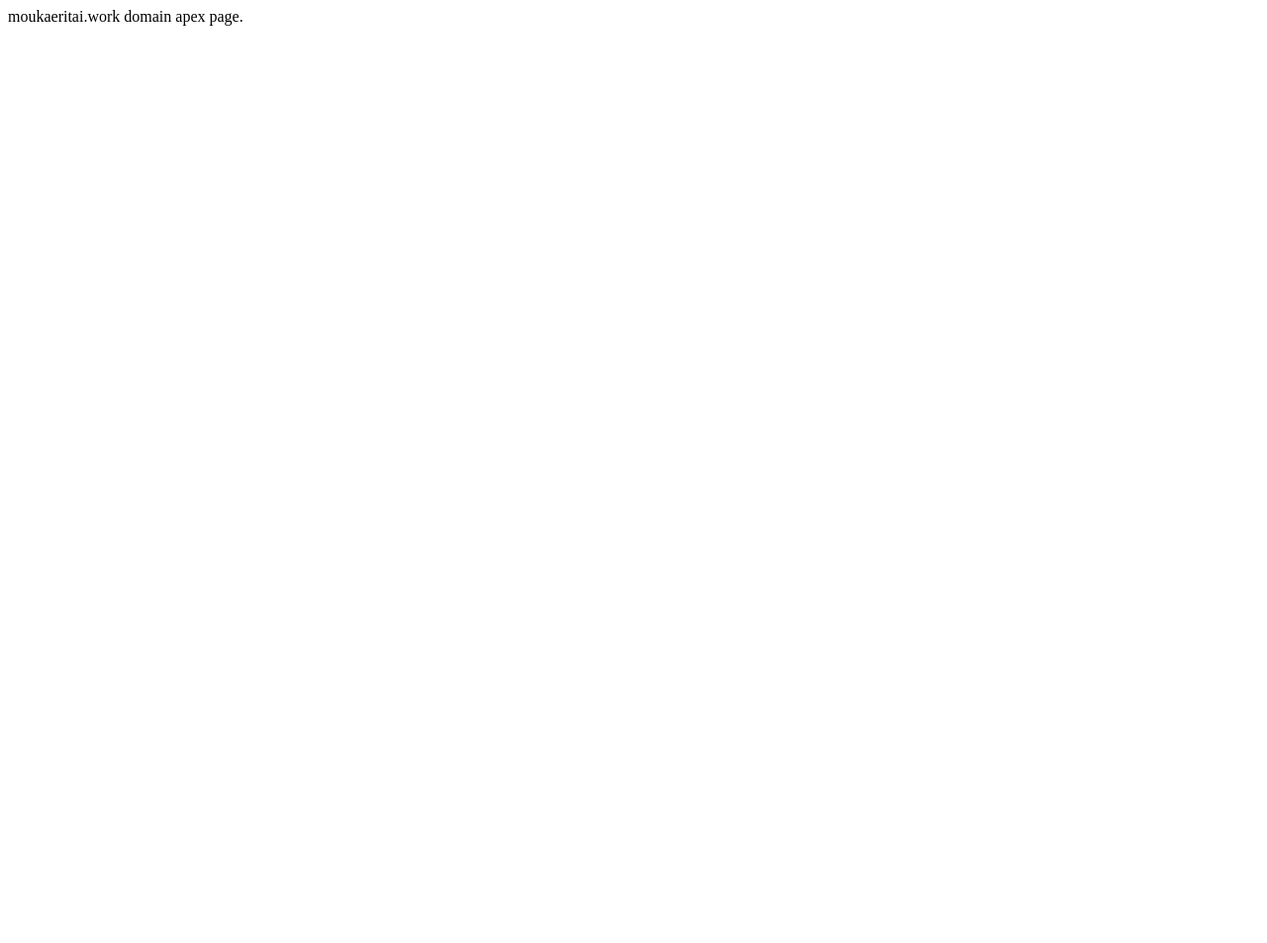
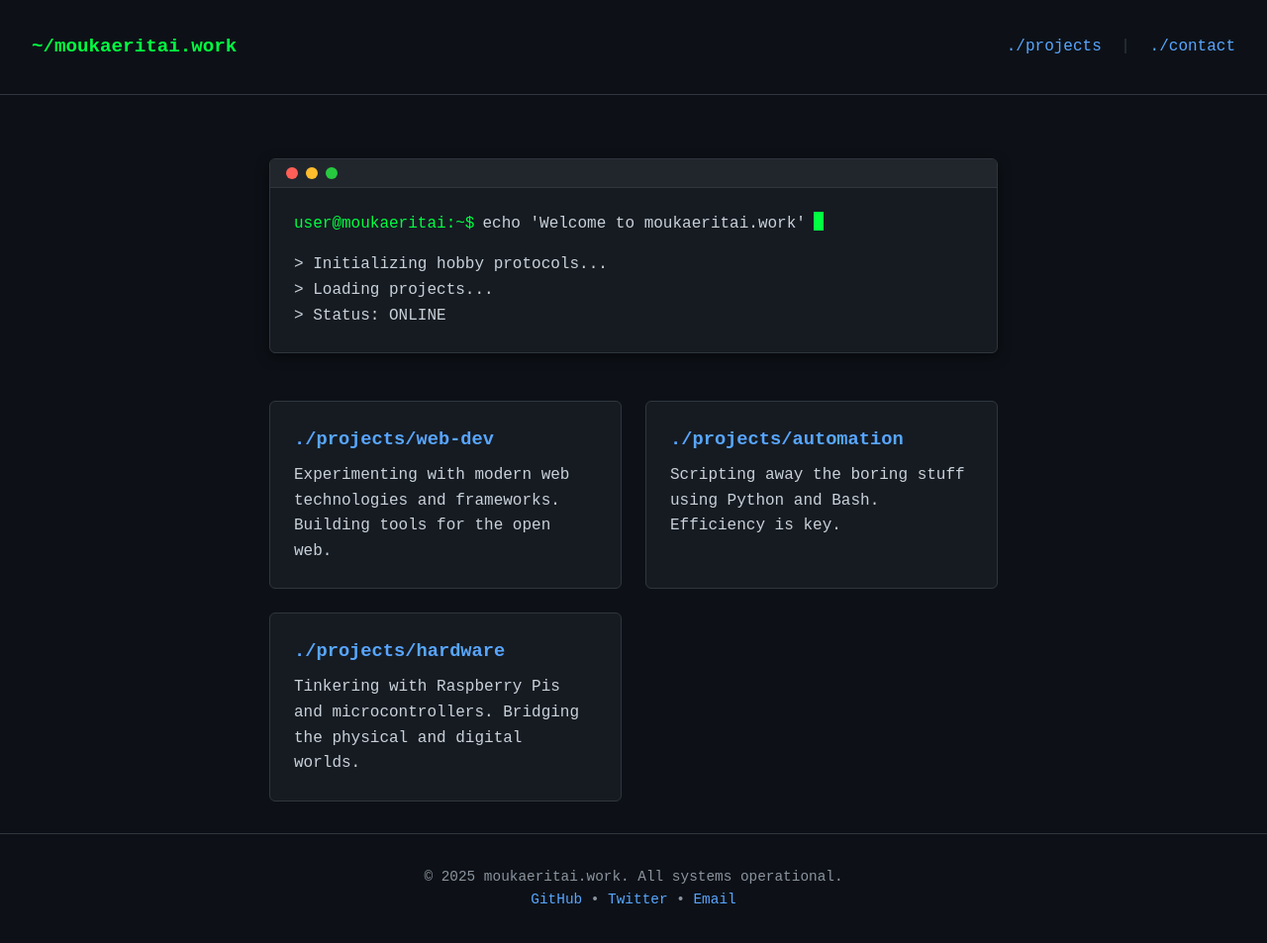
Before and after one commit to TakashiSasaki/moukaeritai.work, a plain HTML site: page index.html in a window 1280 px wide. Shown: the whole page at 99% size. Before the commit the page ends 800 px from the top, so only its background shows below. Drawn offline with Linux system fonts and the light colour scheme.

Commit message:
feat: implement terminal-themed landing page with typewriter effect

```diff
--- a/index.html
+++ b/index.html
@@ -1,4 +1,69 @@
-<html>
-  <head></head>
-  <body>moukaeritai.work domain apex page.</body>
+<!DOCTYPE html>
+<html lang="en">
+<head>
+    <meta charset="UTF-8">
+    <meta name="viewport" content="width=device-width, initial-scale=1.0">
+    <title>moukaeritai.work | Geek Landing</title>
+    <link rel="canonical" href="https://moukaeritai.work/">
+    <link rel="stylesheet" href="style.css">
+</head>
+<body>
+    <header>
+        <nav>
+            <div class="logo">~/moukaeritai.work</div>
+            <div>
+                <a href="#projects">./projects</a>
+                <span style="margin: 0 10px; color: #30363d;">|</span>
+                <a href="#contact">./contact</a>
+            </div>
+        </nav>
+    </header>
+
+    <div class="container">
+        <div class="terminal-window">
+            <div class="terminal-header">
+                <div class="dot red"></div>
+                <div class="dot yellow"></div>
+                <div class="dot green"></div>
+            </div>
+            <div class="terminal-body">
+                <div class="command-line">
+                    <span class="prompt">user@moukaeritai:~$</span>
+                    <span id="typewriter"></span><span class="cursor"></span>
+                </div>
+                <div class="output">
+                    <p>> Initializing hobby protocols...</p>
+                    <p>> Loading projects...</p>
+                    <p>> Status: ONLINE</p>
+                </div>
+            </div>
+        </div>
+
+        <div id="projects" class="grid">
+            <article class="card">
+                <h3>./projects/web-dev</h3>
+                <p>Experimenting with modern web technologies and frameworks. Building tools for the open web.</p>
+            </article>
+            <article class="card">
+                <h3>./projects/automation</h3>
+                <p>Scripting away the boring stuff using Python and Bash. Efficiency is key.</p>
+            </article>
+            <article class="card">
+                <h3>./projects/hardware</h3>
+                <p>Tinkering with Raspberry Pis and microcontrollers. Bridging the physical and digital worlds.</p>
+            </article>
+        </div>
+    </div>
+
+    <footer id="contact">
+        <p>&copy; 2025 moukaeritai.work. All systems operational.</p>
+        <p>
+            <a href="#">GitHub</a> &bull;
+            <a href="#">Twitter</a> &bull;
+            <a href="mailto:hello@moukaeritai.work">Email</a>
+        </p>
+    </footer>
+
+    <script src="script.js"></script>
+</body>
 </html>
--- /dev/null
+++ b/script.js
@@ -0,0 +1,15 @@
+document.addEventListener('DOMContentLoaded', () => {
+    const text = "echo 'Welcome to moukaeritai.work'";
+    const element = document.getElementById('typewriter');
+    let i = 0;
+
+    function typeWriter() {
+        if (i < text.length) {
+            element.textContent += text.charAt(i);
+            i++;
+            setTimeout(typeWriter, 100); // Speed of typing
+        }
+    }
+
+    typeWriter();
+});
--- /dev/null
+++ b/style.css
@@ -0,0 +1,149 @@
+:root {
+    --bg-color: #0d1117;
+    --text-color: #c9d1d9;
+    --accent-color: #00ff41; /* Terminal Green */
+    --secondary-color: #58a6ff;
+    --font-mono: 'Courier New', Courier, monospace;
+}
+
+* {
+    box-sizing: border-box;
+    margin: 0;
+    padding: 0;
+}
+
+body {
+    background-color: var(--bg-color);
+    color: var(--text-color);
+    font-family: var(--font-mono);
+    line-height: 1.6;
+    display: flex;
+    flex-direction: column;
+    min-height: 100vh;
+}
+
+header {
+    padding: 2rem;
+    border-bottom: 1px solid #30363d;
+}
+
+nav {
+    display: flex;
+    justify-content: space-between;
+    align-items: center;
+}
+
+.logo {
+    color: var(--accent-color);
+    font-weight: bold;
+    font-size: 1.2rem;
+}
+
+.container {
+    max-width: 800px;
+    margin: 0 auto;
+    padding: 2rem;
+    flex: 1;
+}
+
+.terminal-window {
+    background: #161b22;
+    border: 1px solid #30363d;
+    border-radius: 6px;
+    box-shadow: 0 4px 12px rgba(0,0,0,0.5);
+    margin-top: 2rem;
+    overflow: hidden;
+}
+
+.terminal-header {
+    background: #21262d;
+    padding: 0.5rem 1rem;
+    display: flex;
+    gap: 0.5rem;
+    border-bottom: 1px solid #30363d;
+}
+
+.dot {
+    width: 12px;
+    height: 12px;
+    border-radius: 50%;
+}
+
+.red { background: #ff5f56; }
+.yellow { background: #ffbd2e; }
+.green { background: #27c93f; }
+
+.terminal-body {
+    padding: 1.5rem;
+}
+
+h1 {
+    color: var(--accent-color);
+    margin-bottom: 1rem;
+}
+
+.command-line {
+    display: flex;
+    gap: 0.5rem;
+    margin-bottom: 1rem;
+}
+
+.prompt {
+    color: var(--accent-color);
+}
+
+.cursor {
+    display: inline-block;
+    width: 10px;
+    height: 1.2em;
+    background-color: var(--accent-color);
+    animation: blink 1s step-end infinite;
+    vertical-align: middle;
+}
+
+@keyframes blink {
+    0%, 100% { opacity: 1; }
+    50% { opacity: 0; }
+}
+
+.grid {
+    display: grid;
+    grid-template-columns: repeat(auto-fit, minmax(250px, 1fr));
+    gap: 1.5rem;
+    margin-top: 3rem;
+}
+
+.card {
+    border: 1px solid #30363d;
+    padding: 1.5rem;
+    border-radius: 6px;
+    transition: transform 0.2s, border-color 0.2s;
+    background: #161b22;
+}
+
+.card:hover {
+    transform: translateY(-2px);
+    border-color: var(--secondary-color);
+}
+
+.card h3 {
+    color: var(--secondary-color);
+    margin-bottom: 0.5rem;
+}
+
+footer {
+    text-align: center;
+    padding: 2rem;
+    border-top: 1px solid #30363d;
+    font-size: 0.9rem;
+    color: #8b949e;
+}
+
+a {
+    color: var(--secondary-color);
+    text-decoration: none;
+}
+
+a:hover {
+    text-decoration: underline;
+}
```
